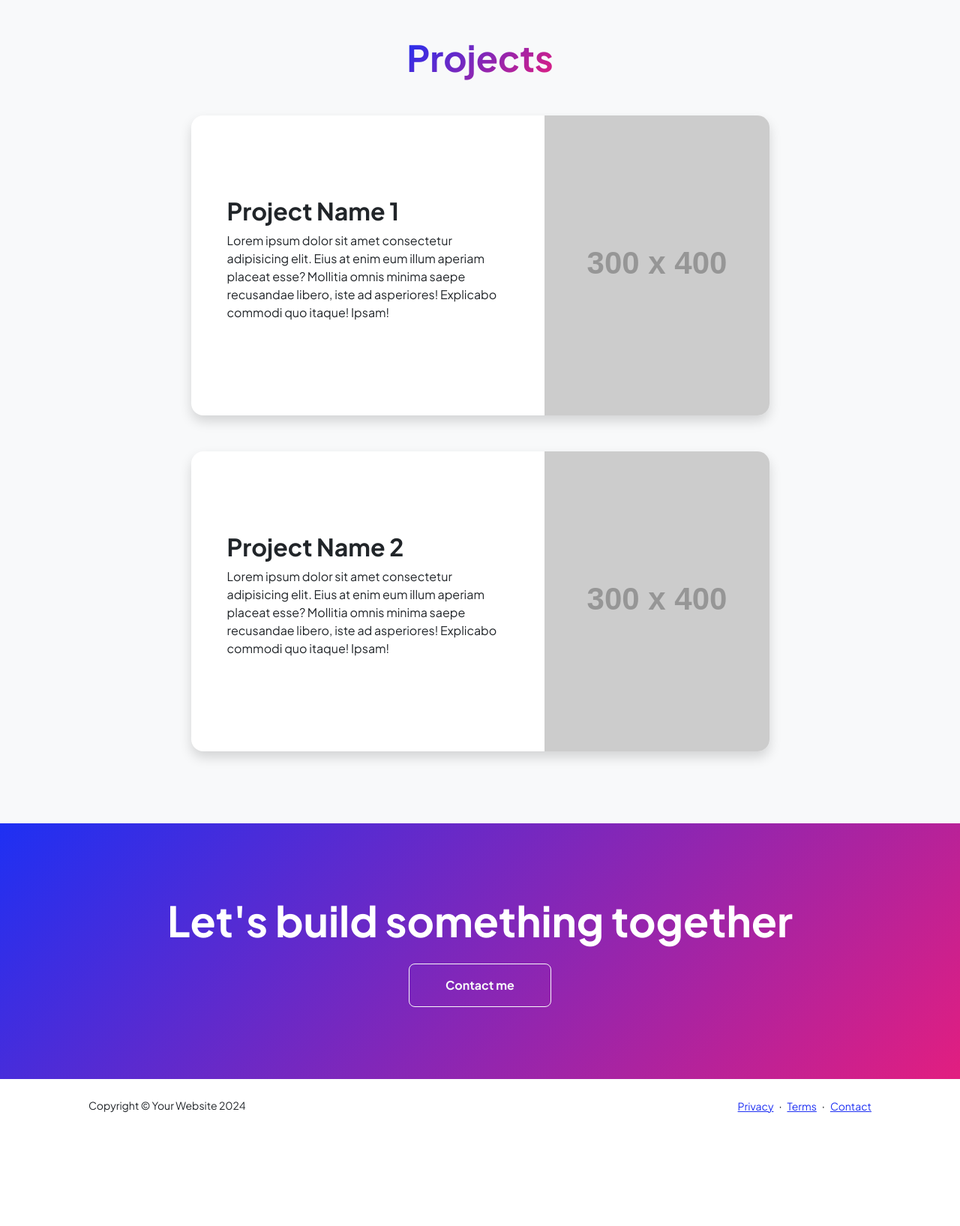
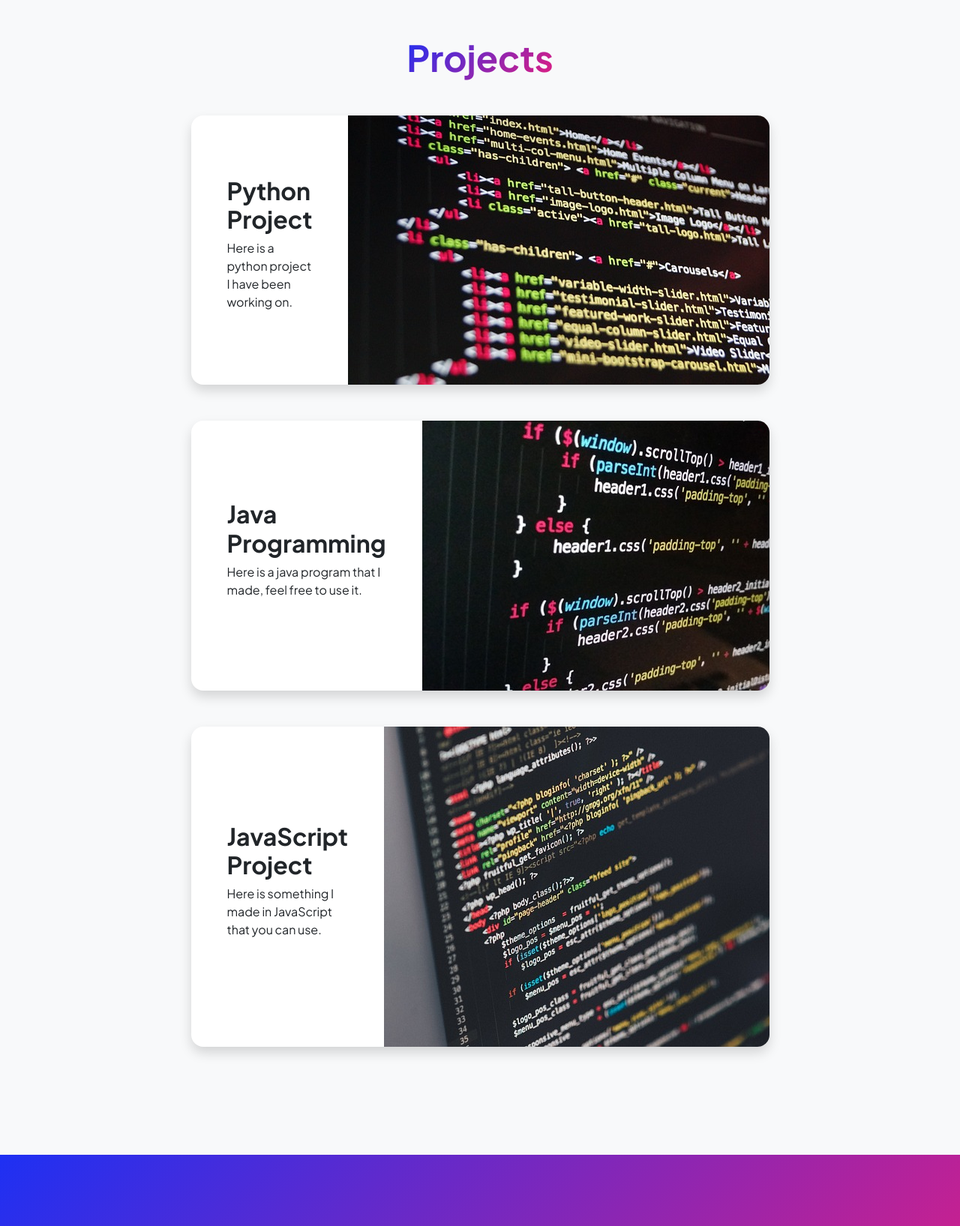
Before and after one commit to GoodBoyGilbert/django-personal-brand-template, a Django app: page /projects in a window 1280 px wide. Shown: the part 72-1707 px from the top of the page at 75% size. Before the commit the page ends 1556 px from the top, so only its background shows below. Run offline with Django 4.2, Linux system fonts and the light colour scheme; data comes from the database, SQL or seed files in the repository; both versions use the stored data as it was after the commit; grey boxes labelled with a size stand in for pictures from a placeholder-image service; some libraries are stand-ins or nearby versions.

Commit message:
Added backend generation for projects

```diff
--- a/projects/templates/projects.html
+++ b/projects/templates/projects.html
@@ -42,30 +42,22 @@
                     </div>
                     <div class="row gx-5 justify-content-center">
                         <div class="col-lg-11 col-xl-9 col-xxl-8">
+
                             <!-- Project Card 1-->
+                             {% for proj in projects %}
                             <div class="card overflow-hidden shadow rounded-4 border-0 mb-5">
                                 <div class="card-body p-0">
                                     <div class="d-flex align-items-center">
                                         <div class="p-5">
-                                            <h2 class="fw-bolder">Project Name 1</h2>
-                                            <p>Lorem ipsum dolor sit amet consectetur adipisicing elit. Eius at enim eum illum aperiam placeat esse? Mollitia omnis minima saepe recusandae libero, iste ad asperiores! Explicabo commodi quo itaque! Ipsam!</p>
+                                            <h2 class="fw-bolder">{{ proj.name }}</h2>
+                                            <p>{{ proj.description}}</p>
                                         </div>
-                                        <img class="img-fluid" src="https://dummyimage.com/300x400/343a40/6c757d" alt="..." />
+                                        <img class="img-fluid" src={{ proj.image.url }} alt="..." />
                                     </div>
                                 </div>
                             </div>
-                            <!-- Project Card 2-->
-                            <div class="card overflow-hidden shadow rounded-4 border-0">
-                                <div class="card-body p-0">
-                                    <div class="d-flex align-items-center">
-                                        <div class="p-5">
-                                            <h2 class="fw-bolder">Project Name 2</h2>
-                                            <p>Lorem ipsum dolor sit amet consectetur adipisicing elit. Eius at enim eum illum aperiam placeat esse? Mollitia omnis minima saepe recusandae libero, iste ad asperiores! Explicabo commodi quo itaque! Ipsam!</p>
-                                        </div>
-                                        <img class="img-fluid" src="https://dummyimage.com/300x400/343a40/6c757d" alt="..." />
-                                    </div>
-                                </div>
-                            </div>
+                            {% endfor %}
+
                         </div>
                     </div>
                 </div>
--- a/projects/urls.py
+++ b/projects/urls.py
@@ -1,7 +1,9 @@
 from django.urls import path
+from django.shortcuts import redirect
 from . import views
 
 urlpatterns = [
+  path("", lambda request: redirect('index', permanent=False)),
   path('index', views.index, name="index"),
   path('resume', views.resume, name="resume"),
   path("projects", views.projects, name="projects"),
--- a/projects/views.py
+++ b/projects/views.py
@@ -1,4 +1,5 @@
 from django.shortcuts import render, HttpResponse
+from .models import Project
 
 # Create your views here.
 
@@ -9,7 +10,10 @@ def resume(request):
   return render(request, "resume.html")
 
 def projects(request):
-  return render(request, "projects.html")
+
+  all_objects = Project.objects.all()
+
+  return render(request, "projects.html", {"projects": all_objects})
 
 def contact(request):
   return render(request, "contact.html")
```
Also changed, not shown: db.sqlite3, media/images/code-1076536_640_E8fqoUp.jpg (deleted), media/images/code-1076536_640_wGw6UMV.jpg (deleted), media/images/code-1839406_640.jpg (added), media/images/technology-1283624_640.jpg (added).
